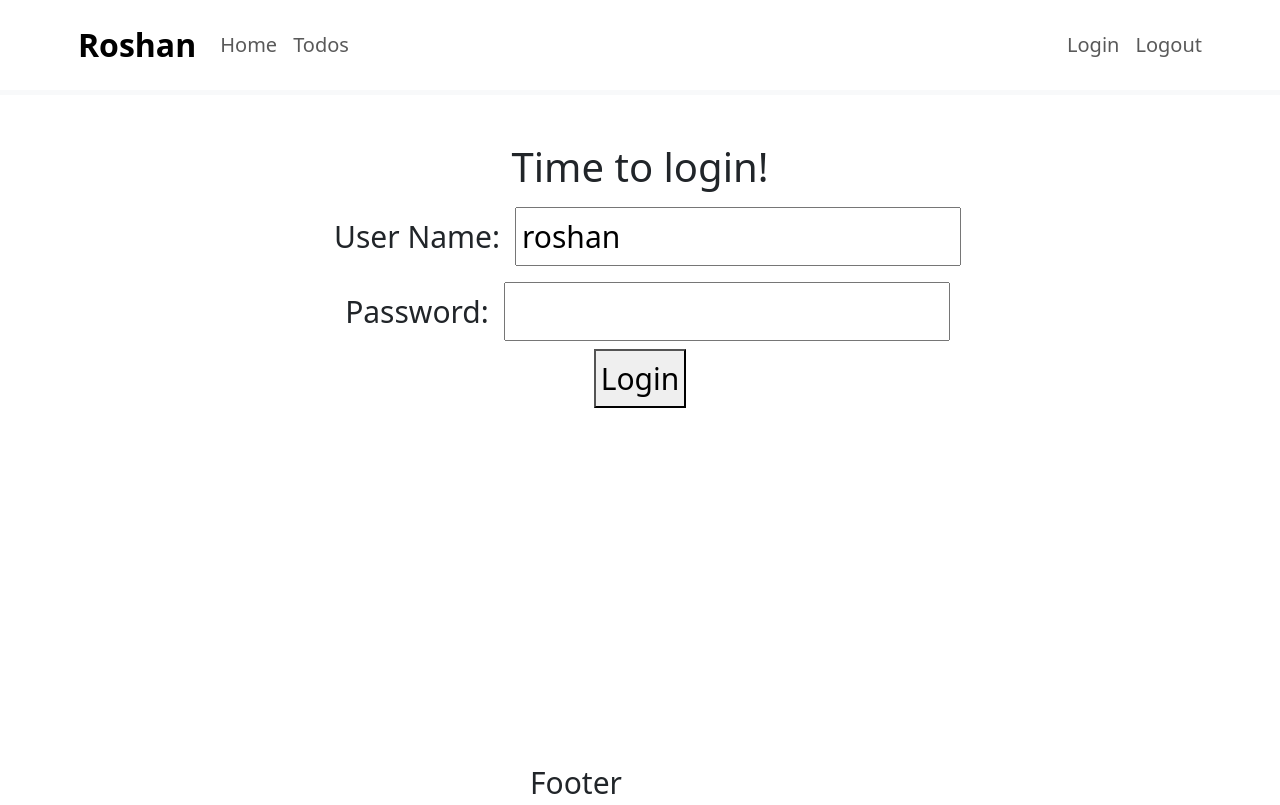
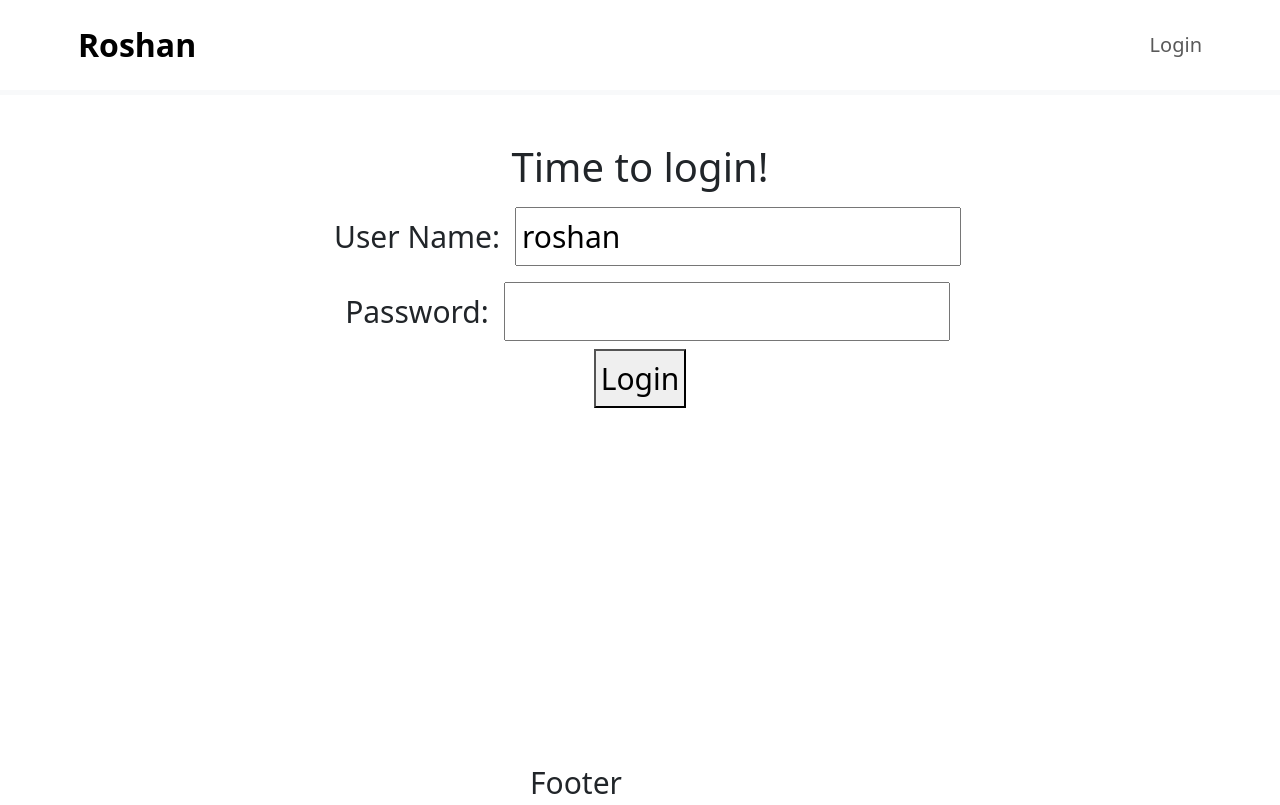
Before and after one commit to roshan395/mytodo_Frontend, a React (Create React App) app: page / in a window 1280 px wide. Built offline with nearby package versions, Linux system fonts and the light colour scheme.

Commit message:
wired Authentication in components

```diff
--- a/src/components/todo/HeaderComponent.jsx
+++ b/src/components/todo/HeaderComponent.jsx
@@ -5,7 +5,11 @@
 
     // const authContext = useContext(AuthContext)
     const authContext = useAuth()
-    // console.log(authContext.number)
+    const isAuthenticated = authContext.isAuthenticated
+
+    function logout() {
+        authContext.isAuthenticated(false)
+    }
 
     return(
         <header className="border-bottom border-light border-5 mb-5 p-2">
@@ -15,13 +19,27 @@
                     <a className="navbar-brand ms-2 fs-2 fw-bold text-black" >Roshan</a>
                     <div className="collapse navbar-collapse">
                         <ul className="navbar-nav">
-                            <li className="nav-item fs-5"><Link className="nav-link" to="/welcome/Roshan">Home</Link></li>
-                            <li className="nav-item fs-5"><Link className="nav-link" to="/todos">Todos</Link></li>
+                            <li className="nav-item fs-5">
+                                {isAuthenticated &&
+                                <Link className="nav-link" to="/welcome/Roshan">Home</Link>}
+
+                            </li>
+                            <li className="nav-item fs-5">
+                                {isAuthenticated &&
+                                <Link className="nav-link" to="/todos">Todos</Link>}
+
+                            </li>
                         </ul>
                     </div>
                     <ul className="navbar-nav">
-                        <li className="nav-item fs-5"><Link className="nav-link" to="/login">Login</Link></li>
-                        <li className="nav-item fs-5"><Link className="nav-link" to="/logout">Logout</Link></li>
+                        <li className="nav-item fs-5">
+                        {!isAuthenticated &&
+                            <Link className="nav-link" to="/login">Login</Link>}
+                            </li>
+                        <li className="nav-item fs-5">
+                        {isAuthenticated &&
+                            <Link className="nav-link" to="/logout" onClick={logout}>Logout</Link>}
+                            </li>
                     </ul>
                 </nav>
             </div>
--- a/src/components/todo/LoginComponent.jsx
+++ b/src/components/todo/LoginComponent.jsx
@@ -1,5 +1,6 @@
 import { useState } from 'react'
 import {useNavigate} from 'react-router-dom'
+import { useAuth } from './security/AuthContext'
 
 export default function LoginComponent() {
     const [username, setusername] = useState('roshan')
@@ -12,6 +13,8 @@
 
     const navigate = useNavigate();
 
+    const authContext = useAuth()
+
     function handleUsernameChange(event) {
         setusername(event.target.value)
     }
@@ -22,10 +25,12 @@
 
     function handleSubmit() {
         if(username==='roshan' && password === 'dummy'){
+            authContext.setAuthenticated(true)
             setShowSuccessMessage(true)
             setshowErrorMessage(false)
             navigate(`/welcome/${username}`)
         } else {
+            authContext.setAuthenticated(true)
             setShowSuccessMessage(false)
             setshowErrorMessage(true)
         }
--- a/src/components/todo/security/AuthContext.js
+++ b/src/components/todo/security/AuthContext.js
@@ -10,11 +10,12 @@
 
     //3.put some state in context
     const [number, setNumber] = useState(10)
+    const [isAuthenticated, setAuthenticated] = useState(false)
 
-    setInterval( () => setNumber(number+1), 10000 )
+    // setInterval( () => setNumber(number+1), 10000 )
 
     return (
-        <AuthContext.Provider value={ {number} }>
+        <AuthContext.Provider value={ {number, isAuthenticated, setAuthenticated} }>
             {children}
         </AuthContext.Provider>
     )
```
